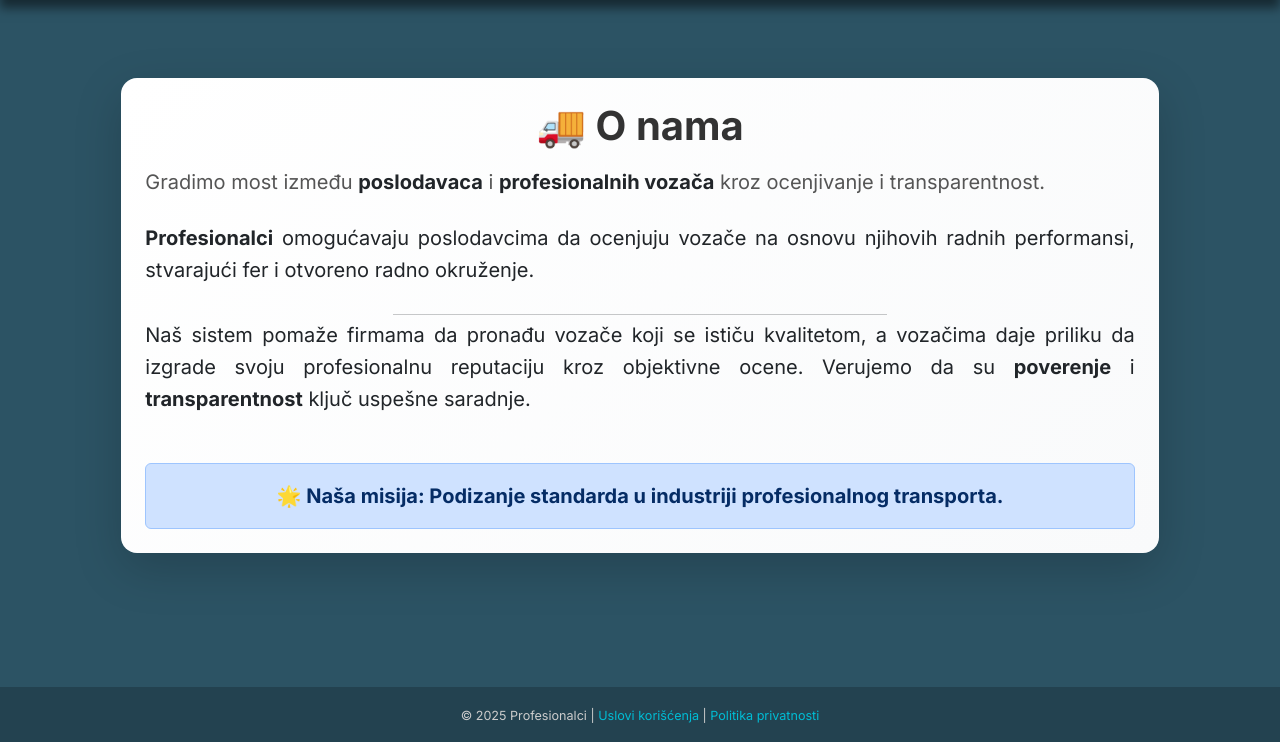
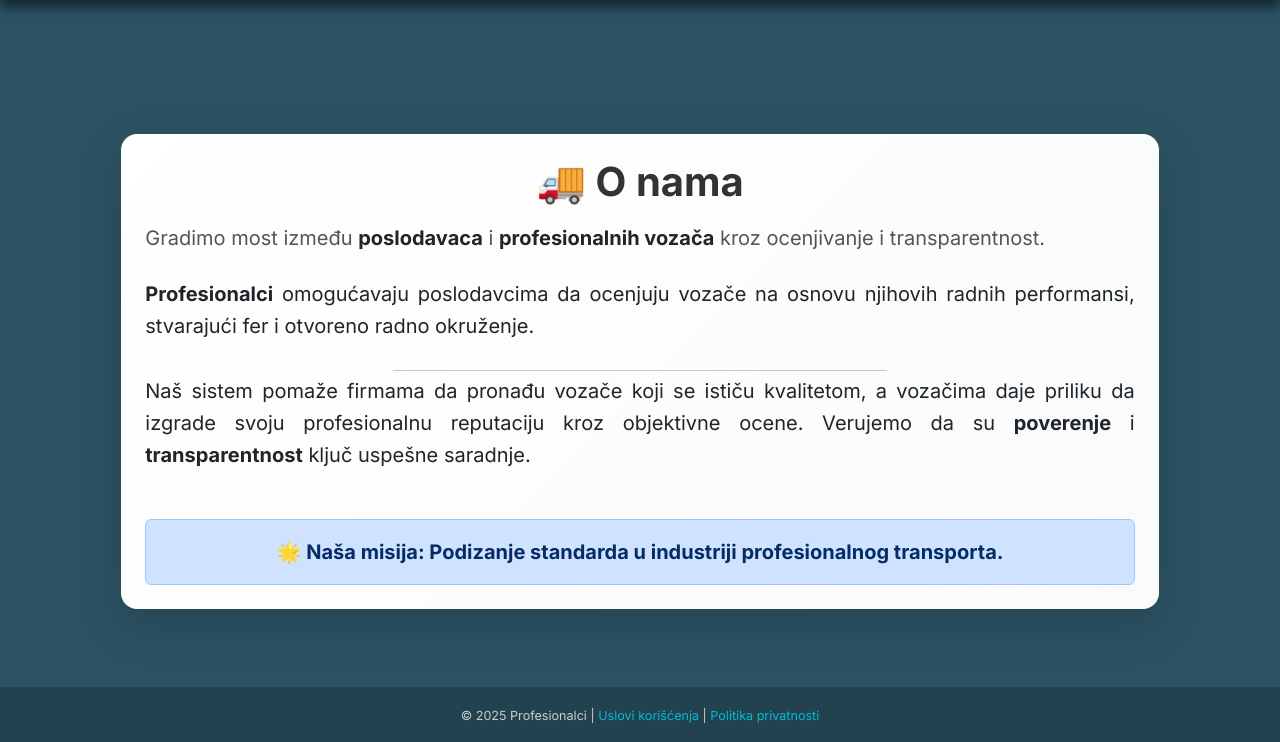
Before and after one commit to ivan1408993/profesionalci-app, a Flask app: page /about in a window 1280 px wide. Shown: the part 58-800 px from the top of the page. Run offline with Flask 3, Linux system fonts and the light colour scheme; some libraries are stand-ins or nearby versions.

Commit message:
style.css popravljen - test 1

```diff
--- a/app/static/css/style.css
+++ b/app/static/css/style.css
@@ -51,7 +51,11 @@ main {
     padding-top: 56px; /* prostor zbog fiksirane navigacije */
 }
 
-/* Footer */
+main > .container {
+    padding-top: 56px; /* visina navbar-a */
+    padding-bottom: 20px; /* da se sadržaj ne zalepi za footer */
+}
+
 footer {
     flex-shrink: 0;
     font-size: 0.9rem;
```
